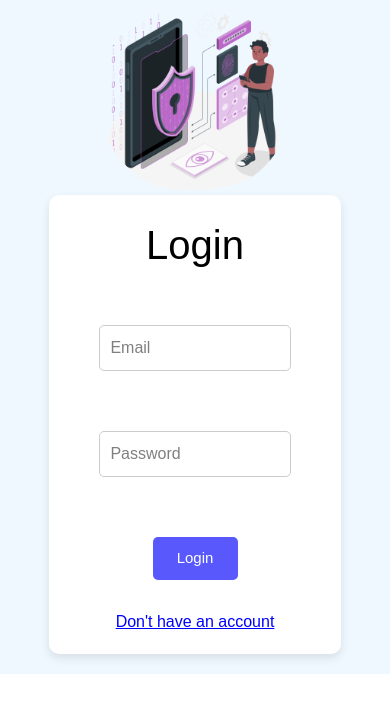
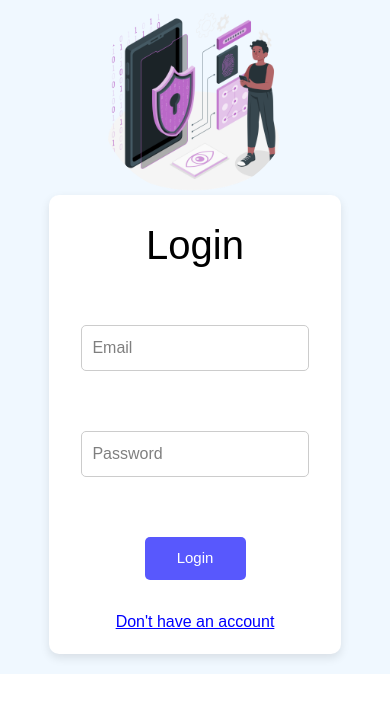
Before and after one commit to achuthan-18/PersonalExpenseTracker, a React (Vite) app in the folder frontend/: page /login in a window 390 px wide. Shown: the top 712 px of the page. Built offline with nearby package versions, Linux system fonts and the light colour scheme.

Commit message:
Update login.css

```diff
--- a/frontend/src/components/css/login.css
+++ b/frontend/src/components/css/login.css
@@ -82,8 +82,8 @@
     #logincontainer {
         width: 75%;
         padding: 0;
-        padding-left: 40px;
-        padding-right: 40px;
+        padding-left: 20px;
+        padding-right: 20px;
         padding-top: 20px;
         padding-bottom: 20px;
         margin-bottom: 20px;
```
